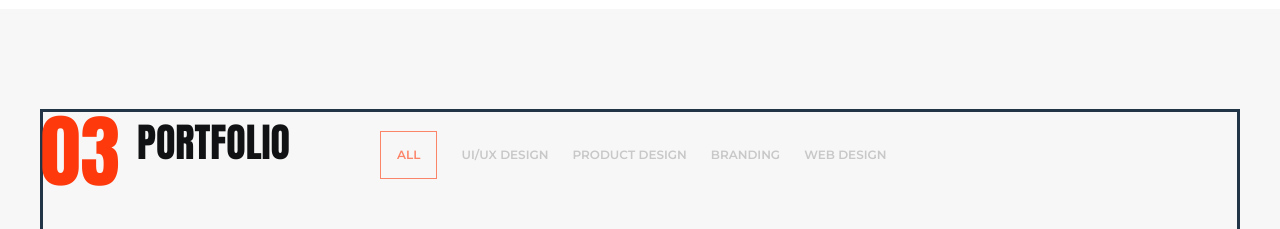
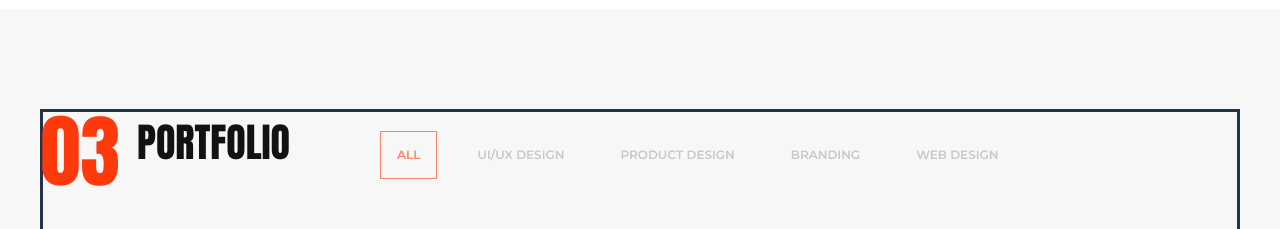
Before and after one commit to 89811421793/classcomponents, a React (Vite) app: page / in a window 1280 px wide. Shown: the part 2620-2849 px from the top of the page. Built offline with nearby package versions, Linux system fonts and the light colour scheme.

Commit message:
фикс табов (устранение дерганий при выборе вкладки)

```diff
--- a/src/components/PortfolioTabs.tsx
+++ b/src/components/PortfolioTabs.tsx
@@ -41,25 +41,20 @@ export class PortfolioTabs extends Component<{}, PortfolioTabsState> {
                         onClick={() => this.handleTabClick(tab.key)}
                         sx={{
                             minWidth: 'auto',
-                            padding: selectedTab === tab.key ? '12px 16px' : '0',
+                            padding: '12px 16px',
                             marginRight: tab.key === 'web' ? '0' : '24px',
                             border: selectedTab === tab.key ? (theme) => `1px solid ${theme.palette.accent.main}` : 'none',
                             backgroundColor: 'transparent',
                             color: selectedTab === tab.key ? (theme) => theme.palette.accent.main : (theme) => theme.palette.text.secondary,
                             outline: 'none',
                             '&.Mui-selected': {
-
                                 color: (theme) => theme.palette.accent.main,
                             },
                             '&:focus': {
-                                outline: 'none',
+                                outline: 'none'
                             },
-
                             '&:hover': {
-                                border:  (theme) => `1px solid ${theme.palette.accent.main}`,
-                                padding: "12px 16px",
-                                color: (theme) => theme.palette.accent.main,
-                                marginRight:'12px'
+                                border: selectedTab === tab.key ? (theme) => `1px solid ${theme.palette.accent.main}` : 'none',
                             }
                         }}
                         label={
```
